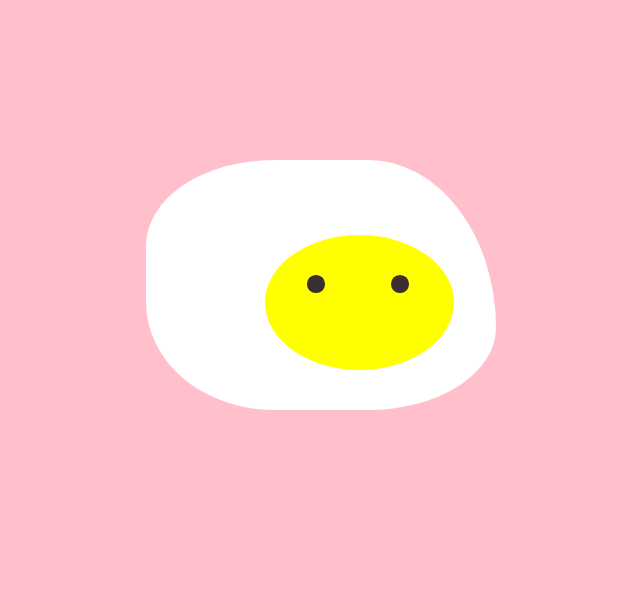
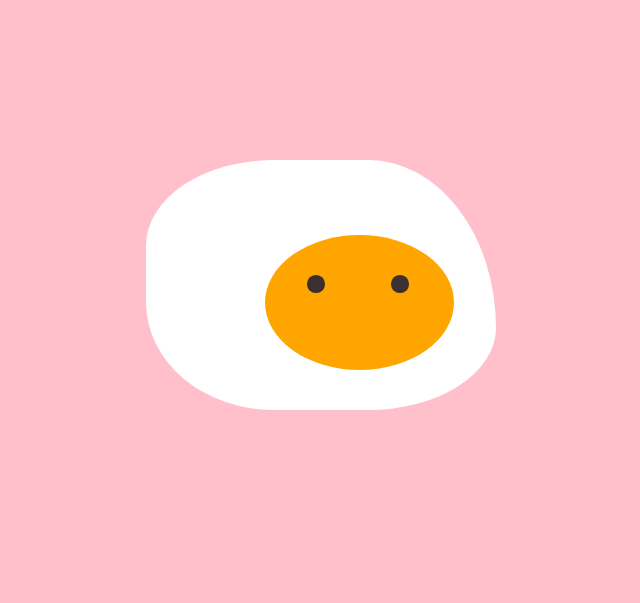
Before and after one commit to allisoncortez/css-egg, a plain HTML site: page index.html in a window 1280 px wide. Shown: the whole page, without its empty margins (319-959 px from the left). Drawn offline with Linux system fonts and the light colour scheme.

Commit message:
change yolk color

```diff
--- a/style.css
+++ b/style.css
@@ -39,7 +39,7 @@ body {
       left: 34%;
       width: 54%;
       height: 54%;
-      background: yellow;
+      background: #ffa500; /* #ffa500 => orange */  /* #fff450 => yellow */
       border-radius: 50%;
   }
 
```
